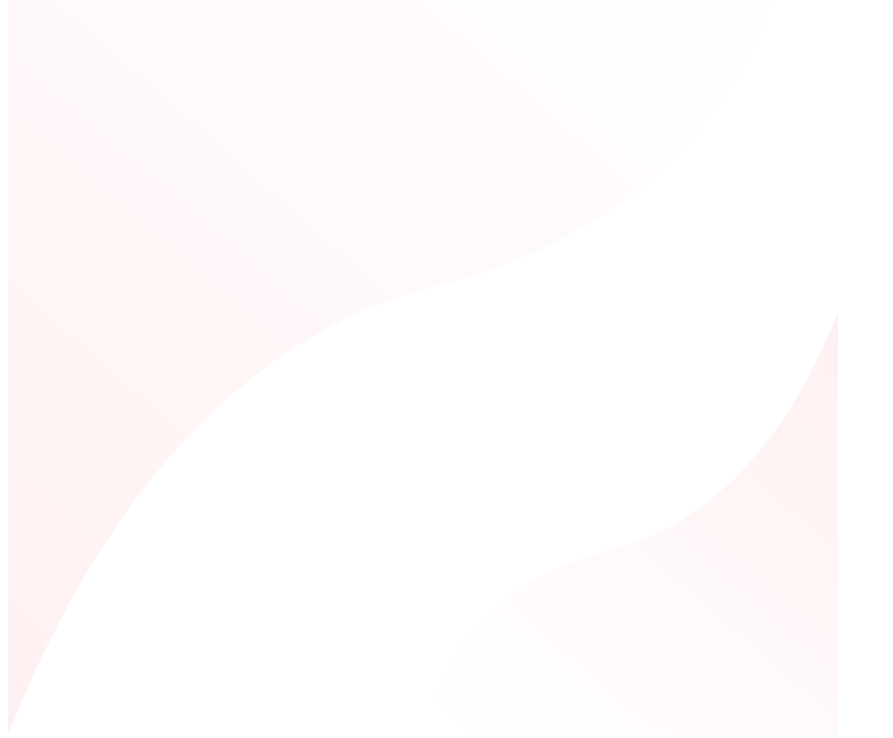
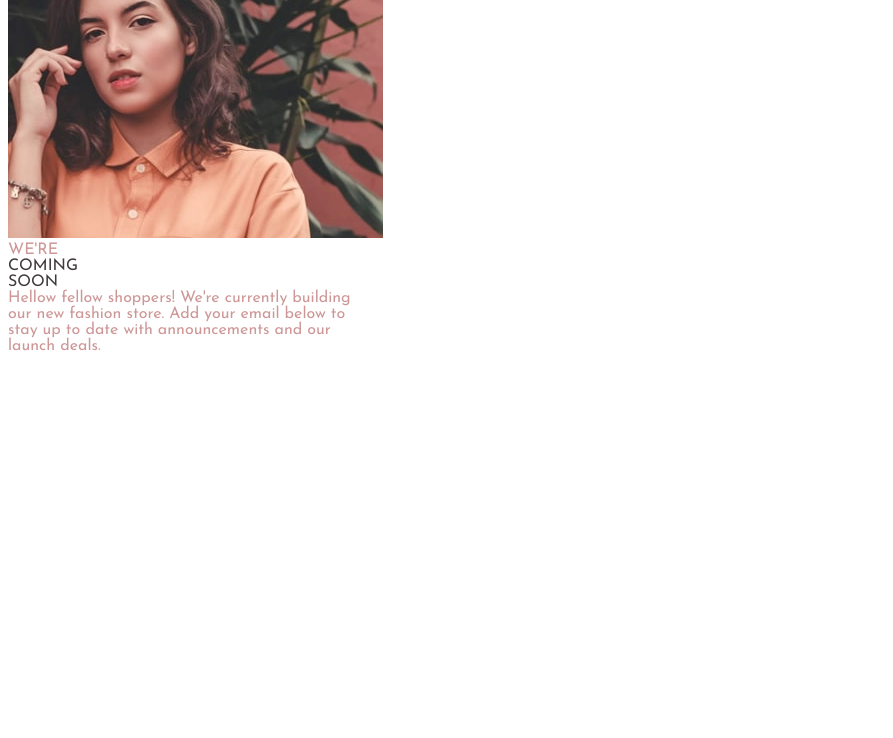
Before and after one commit to Muzammil-18/Sample-Project, a website: page base-apparel-coming-soon-master/index.html in a window 1280 px wide. Shown: the part 73-811 px from the top of the page, without its empty margins (0-893 px from the left). Drawn offline with Linux system fonts and the light colour scheme.

Commit message:
check out

```diff
--- a/base-apparel-coming-soon-master/index.html
+++ b/base-apparel-coming-soon-master/index.html
@@ -12,14 +12,20 @@
 </head>
 
 <body>
-  <div class="h-screen ">
-    <img src="images/bg-pattern-desktop.svg" alt="">
-    <img src="images/hero-desktop.jpg" alt="">
-    <img src="images/hero-mobile.jpg" alt="">
-    <img src="images/icon-arrow.svg" class="bg-black" alt="">
-    <img src="images/icon-error.svg" alt="">
-    <img src="images/logo.svg" alt="">
+  <div class="h-screen "><img src="" alt="">
+    <div class="flex flex-col justify-center ">
+      <div class="mt-7 ml-9"><img src="images/logo.svg" alt=""></div>
+      <div class="mt-7  mx-auto"><img src="images/hero-mobile.jpg" alt=""  ></div>
+      <div class="desaturated-red mt-12 mx-auto text-3xl tracking-widest font-thin ">WE'RE</div>
+      <div class="dark-grayish-red text-4xl mx-auto tracking-widest font-extrabold">COMING</div>
+      <div class="dark-grayish-red text-4xl mt-1 mx-auto tracking-widest font-extrabold">SOON</div>
+      <div class="desaturated-red mx-auto mt-1 font-medium">Hellow fellow shoppers! We're currently building</div>
+      <div class="desaturated-red mx-auto mt-1 font-medium">our new fashion store. Add your email below to</div>
+      <div class="desaturated-red mx-auto mt-1 font-medium">stay up to date with announcements and our</div>
+      <div class="desaturated-red mx-auto mt-1 font-medium">launch deals.</div>
+      <div></div>
+    </div>
   </div>
-</body>
+ </body>
 
 </html>
```
Also changed, not shown: base-apparel-coming-soon-master/styles.css (line endings or trailing spaces).
